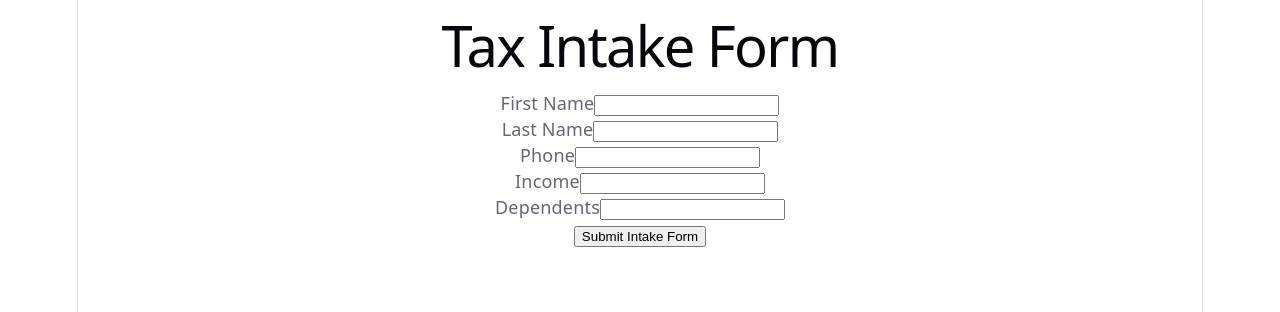
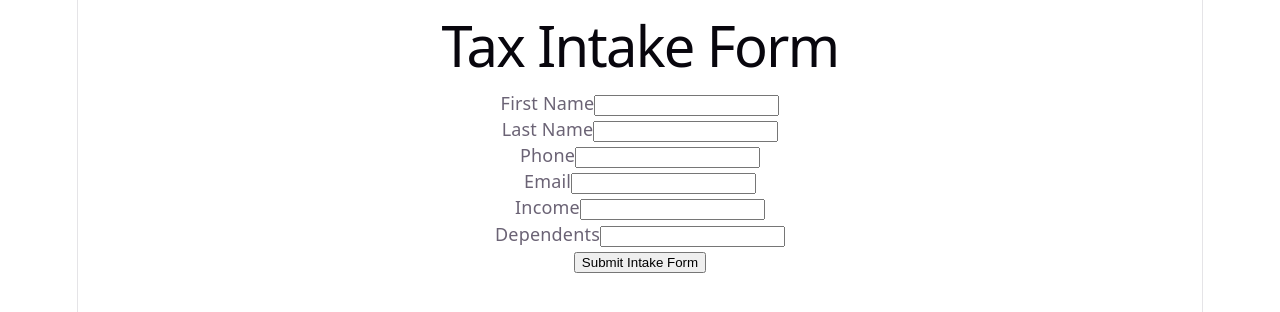
Before and after one commit to jas-michele/tax-ai-receptionist-, a React (Vite) app in the folder client/: page / in a window 1280 px wide. Shown: the top 312 px of the page. Built offline with nearby package versions, Linux system fonts and the light colour scheme.

Commit message:
feat: add email field and validation to intake form submission

```diff
--- a/client/src/pages/IntakePage.tsx
+++ b/client/src/pages/IntakePage.tsx
@@ -1,4 +1,4 @@
-import { useState } from "react";
+import { use, useState } from "react";
 import { getEstimate } from "../services/estimateService";
 import { formatCurrency } from "../utils/formatCurrency";
 import { submitIntake } from "../services/intakeService";
@@ -17,6 +17,7 @@ export default function IntakePage() {
     const [successMessage, setSuccessMessage] = useState("");
     const [errorMessage, setErrorMessage] = useState("");
     const [loading, setLoading] = useState(false);
+    const [email, setEmail] = useState("");
 
     const handleSubmit = async (
         e: React.FormEvent<HTMLFormElement>
@@ -26,6 +27,29 @@ export default function IntakePage() {
         setSuccessMessage("");
         setErrorMessage("");
 
+        if(
+            !firstName ||
+            !lastName ||
+            !phone ||
+            !email ||
+            !income
+        ) {
+            setErrorMessage("Pleasse fill out all required fields");
+            return;
+        }
+
+        if (!email.includes("@")) {
+            setErrorMessage("Please enter valid email");
+            return;
+        }
+
+        if (Number(income) < 0) {
+            setErrorMessage("Income cannot be negative");
+        }
+        if (Number(dependents) < 0) {
+            setErrorMessage("Dependents cannot be negative");
+        }
+
         setLoading(true);
 
         try {
@@ -34,6 +58,7 @@ export default function IntakePage() {
                 firstName,
                 lastName,
                 phone,
+                email,
                 income,
                 dependents
             });
@@ -105,6 +130,20 @@ export default function IntakePage() {
                 </div>
 
                 <div>
+                    <label>Email</label>
+
+                    <input
+                        type="email"
+                        value={email}
+                        onChange={(e) =>
+                            setPhone(e.target.value)
+                        }
+                    />
+                </div>
+
+
+
+                <div>
                     <label>Income</label>
 
                     <input
--- a/client/src/services/intakeService.ts
+++ b/client/src/services/intakeService.ts
@@ -3,6 +3,7 @@ type IntakeData = {
     firstName: string;
     lastName: string;
     phone: string;
+    email: string;
     income: string;
     dependents: string;
 };
@@ -11,7 +12,7 @@ export async function submitIntake(
     intakeData: IntakeData
 ) {
     const response = await fetch(
-        "http://localhost:3000/intake",
+        "http://localhost:5000/intake",
       {
         method: "POST",
 
```
